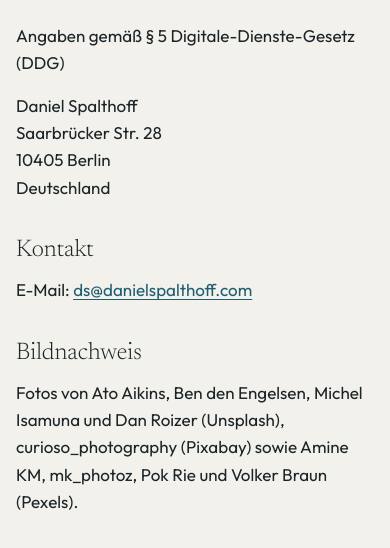
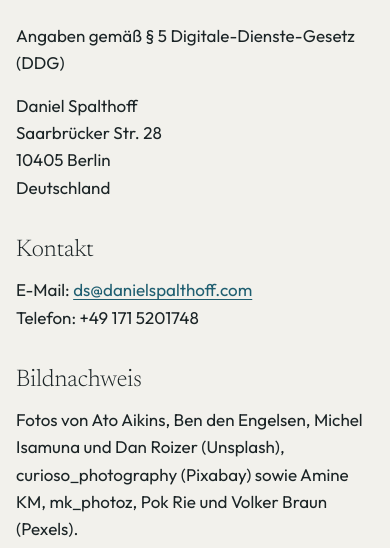
Before and after one commit to dspalthoff/website, a plain HTML site: page impressum.html in a window 390 px wide. Shown: the part 252-800 px from the top of the page. Drawn offline with Linux system fonts and the light colour scheme.

Commit message:
Impressum: add business phone number
Co-Authored-By: Claude Opus 5.5 <noreply@anthropic.com>

```diff
--- a/impressum.html
+++ b/impressum.html
@@ -25,7 +25,8 @@
       10405 Berlin<br>
       Deutschland</p>
       <h2>Kontakt</h2>
-      <p>E-Mail: <a href="mailto:ds@danielspalthoff.com">ds@danielspalthoff.com</a></p>
+      <p>E-Mail: <a href="mailto:ds@danielspalthoff.com">ds@danielspalthoff.com</a><br>
+      Telefon: +49 171 5201748</p>
       <h2>Bildnachweis</h2>
       <p>Fotos von Ato Aikins, Ben den Engelsen, Michel Isamuna und Dan Roizer (Unsplash), curioso_photography (Pixabay) sowie Amine KM, mk_photoz, Pok Rie und Volker Braun (Pexels).</p>
       <h2>Verbraucherstreitbeilegung</h2>
```
